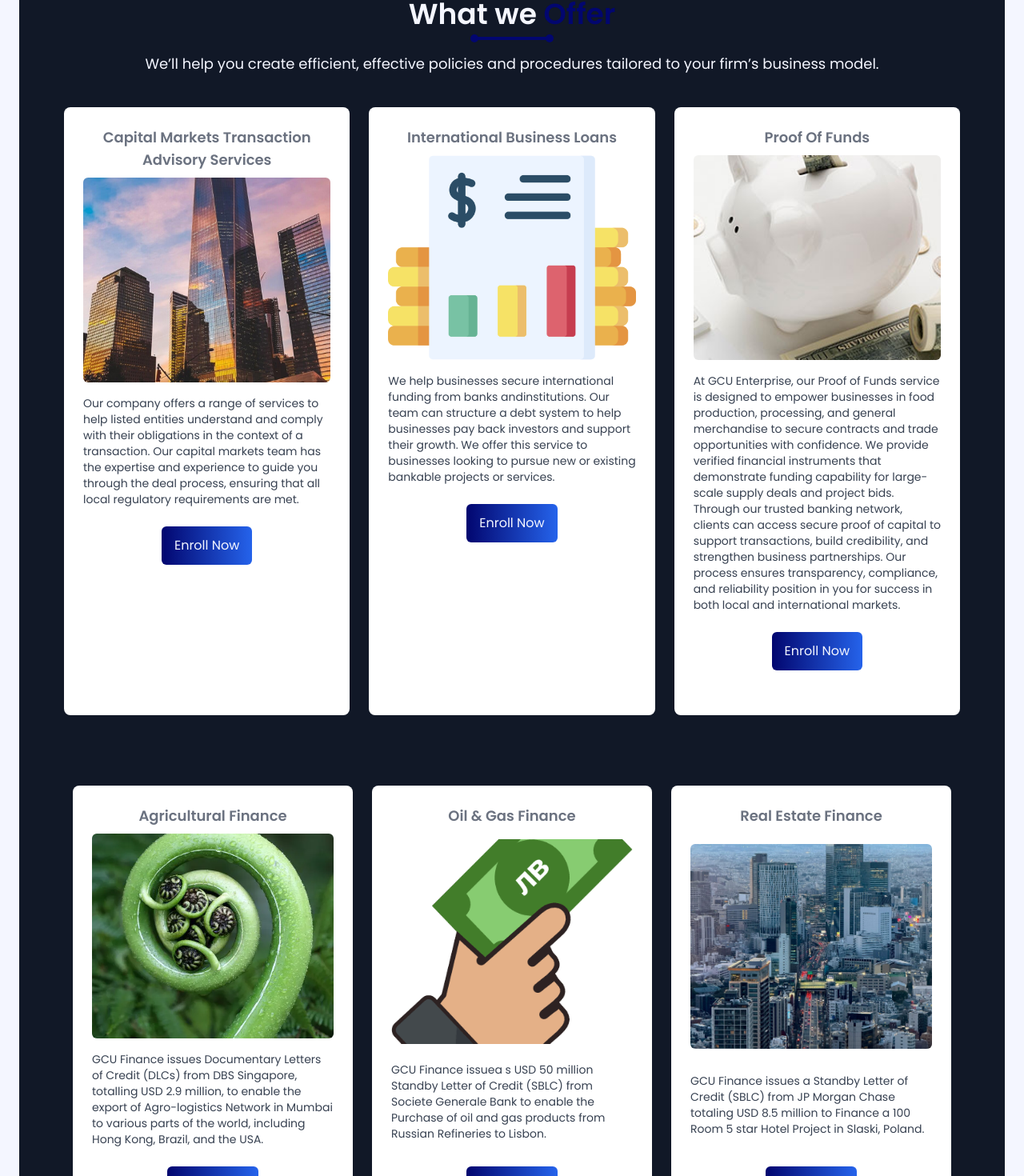
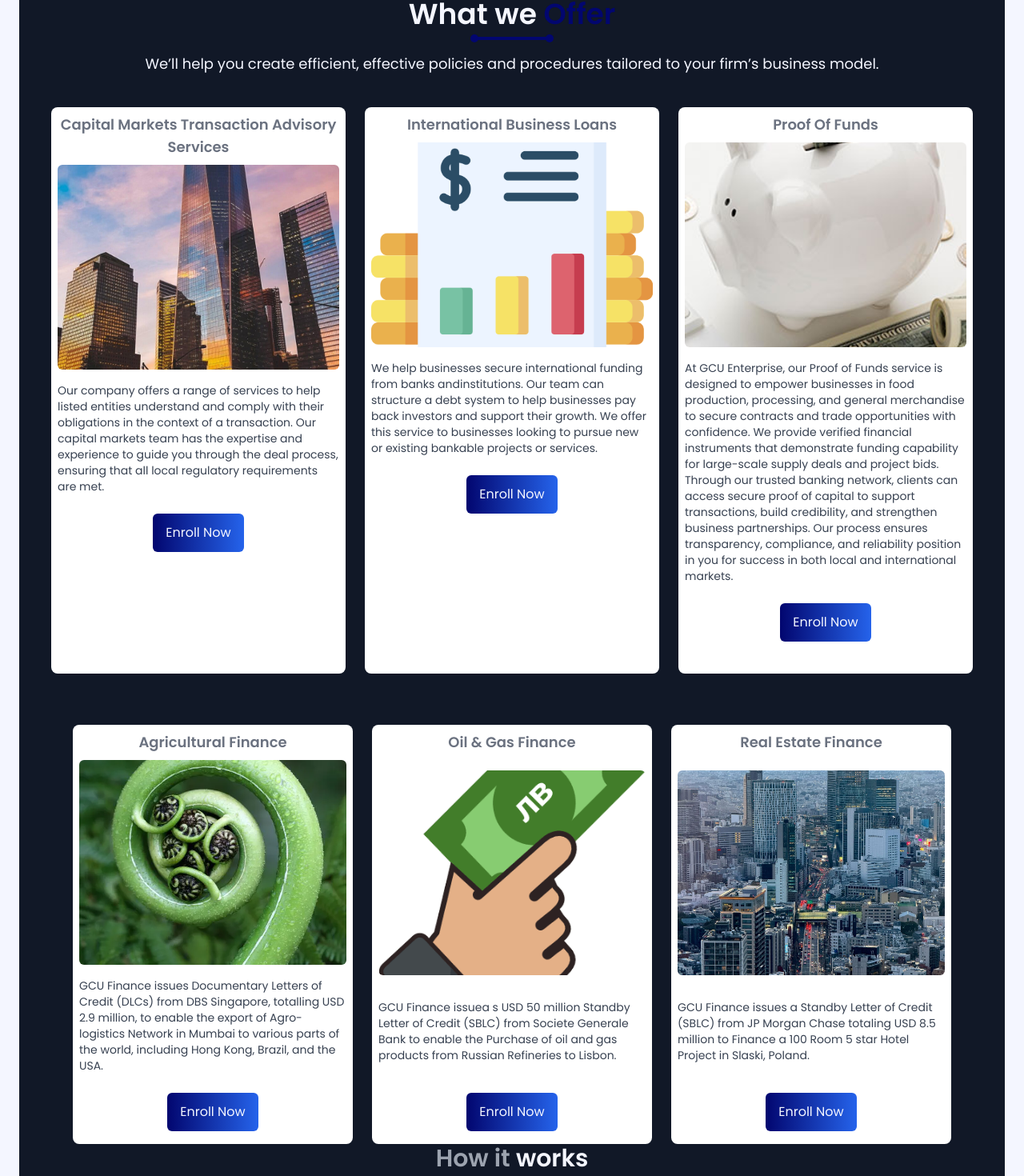
Before and after one commit to IsraelAREMOH/GCU, a React (Vite) app: page /services in a window 1280 px wide. Shown: the part 1307-2777 px from the top of the page at 80% size. Built offline with nearby package versions, Linux system fonts and the light colour scheme.

Commit message:
courseSection upgrade

```diff
--- a/src/components/Service_courseSection.jsx
+++ b/src/components/Service_courseSection.jsx
@@ -55,11 +55,11 @@ const Service_courseSection = () => {
       </Motion.div>
 
       {/* Top 3 Courses */}
-      <div className="grid grid-cols-1 sm:grid-cols-2 lg:grid-cols-3 gap-6 max-w-6xl mx-auto mb-16 px-4">
+      <div className="grid grid-cols-1 sm:grid-cols-2 lg:grid-cols-3 gap-6 max-w-6xl mx-auto mb-16 px-0">
         {courses.slice(0, 3).map((course, index) => (
           <Motion.div
             key={course.title}
-            className="bg-white text-gray-500 rounded-lg p-6 flex flex-col items-center"
+            className="bg-white text-gray-500 rounded-lg p-2 flex flex-col items-center"
             variants={getEntranceVariant(index)}
             initial="hidden"
             whileInView="visible"
@@ -88,11 +88,11 @@ const Service_courseSection = () => {
       </div>
 
       {/* Additional Courses */}
-      <div className="flex flex-col sm:flex-row justify-center max-w-6xl mx-auto p-6 gap-6">
+      <div className="flex flex-col sm:flex-row justify-center max-w-6xl mx-auto gap-6">
         {courses.slice(3).map((course, index) => (
           <Motion.div
             key={course.title}
-            className="bg-white text-gray-500 rounded-lg p-6 flex flex-col justify-between w-full sm:w-[350px]"
+            className="bg-white text-gray-500 rounded-lg p-2 flex flex-col justify-between w-full sm:w-[350px]"
             variants={getEntranceVariant(index)}
             initial="hidden"
             whileInView="visible"
```
